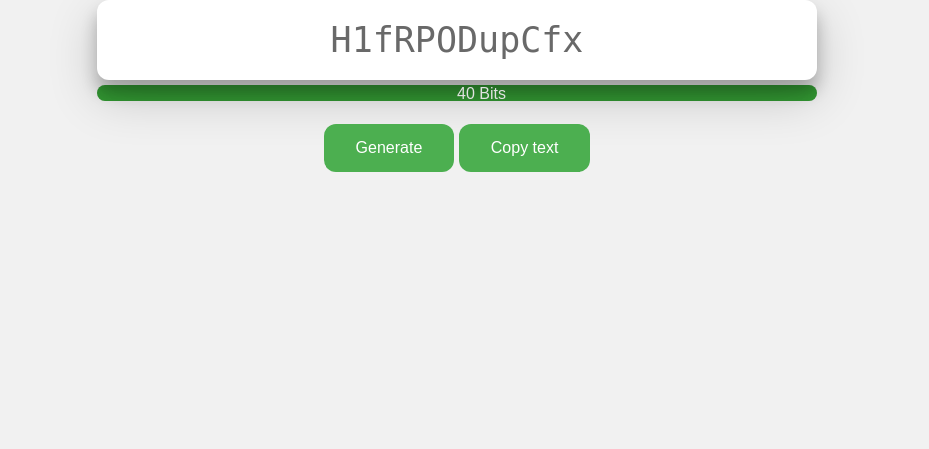
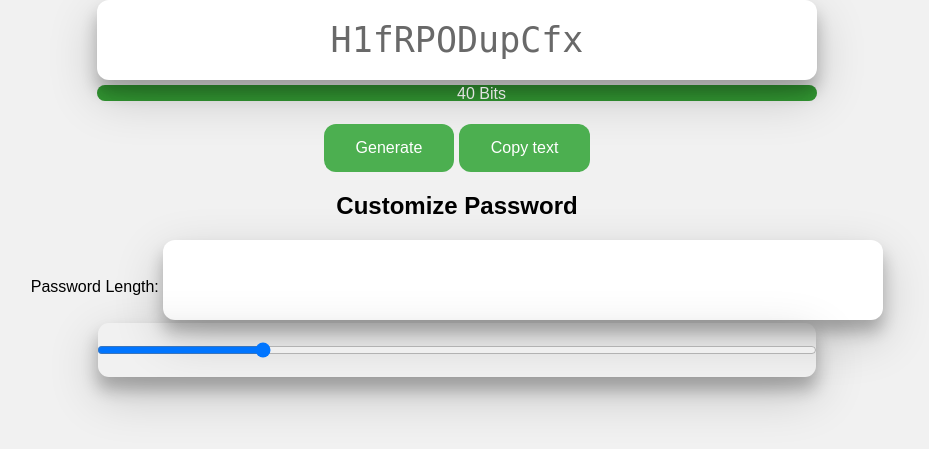
Before and after one commit to zmcdonaldwright/passwordgen, a Flask app: page / in a window 1280 px wide. Shown: the part 200-649 px from the top of the page, without its empty margins (183-1112 px from the left). Run offline with Flask 2, Linux system fonts and the light colour scheme.

Commit message:
Add length slider

```diff
--- a/templates/PassGen.html
+++ b/templates/PassGen.html
@@ -22,6 +22,15 @@
 			<button onclick="clipboardCopy()"> <span class="tooltiptext" id="myTooltip">Copy to clipboard</span>Copy text</button>
 		</div>
 
+		<div class="customization">
+			<h2>Customize Password</h2>
+			<div class="slidecontainer">
+				<p>Password Length:
+				<input type="number" class="passlengthinput" id="passLengthInput" onfocusout="inputFinished()">    <input type="range" min="1" max="50" value="12" class="slider" id="passLengthSlider">
+				</p>
+			</div>
+		</div>
+
 		<script type="text/javascript" src="/static/zxcvbn.js"></script>
 		<script type="text/javascript" src="/static/script.js"></script>
 	</div>
```
